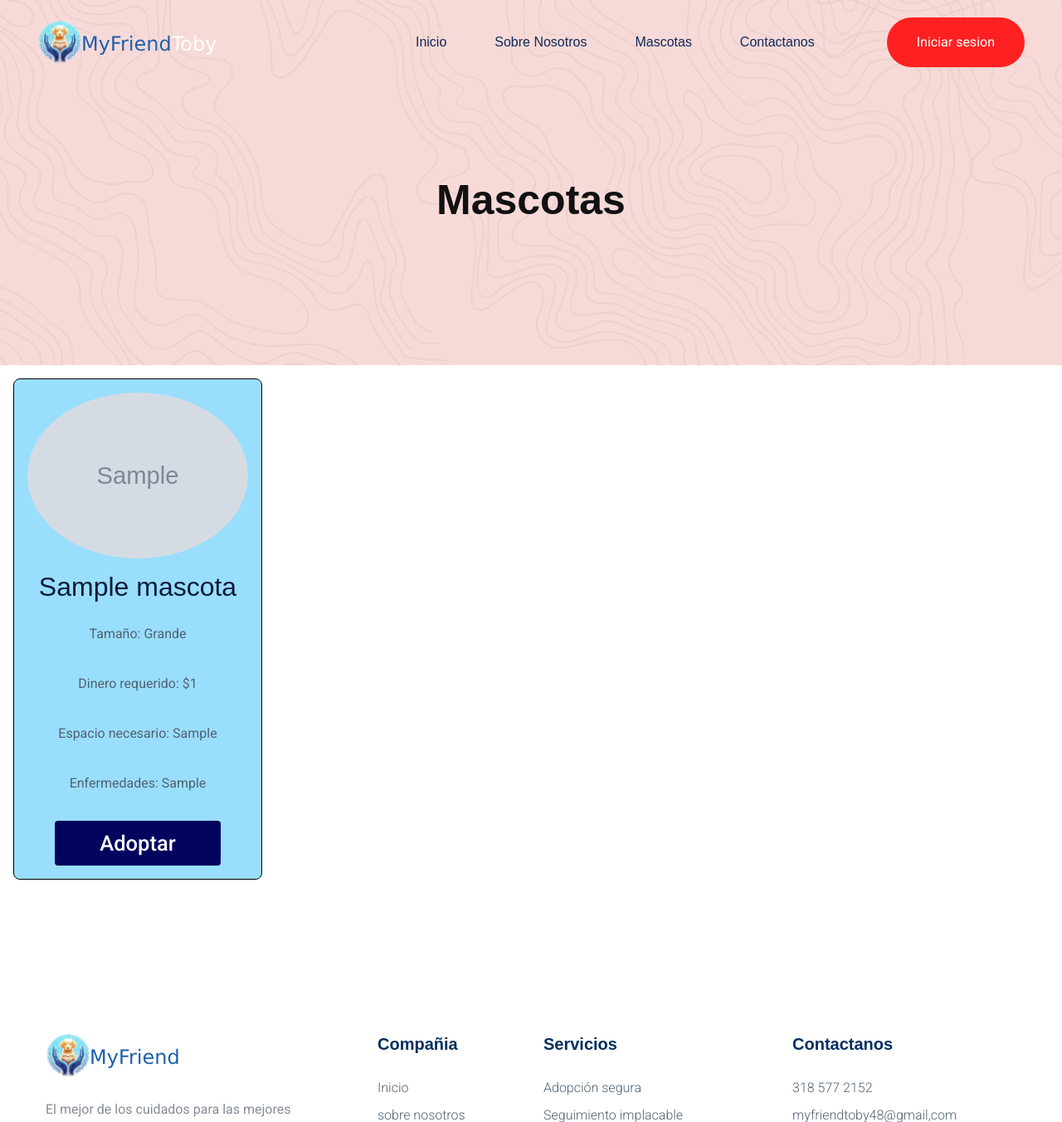
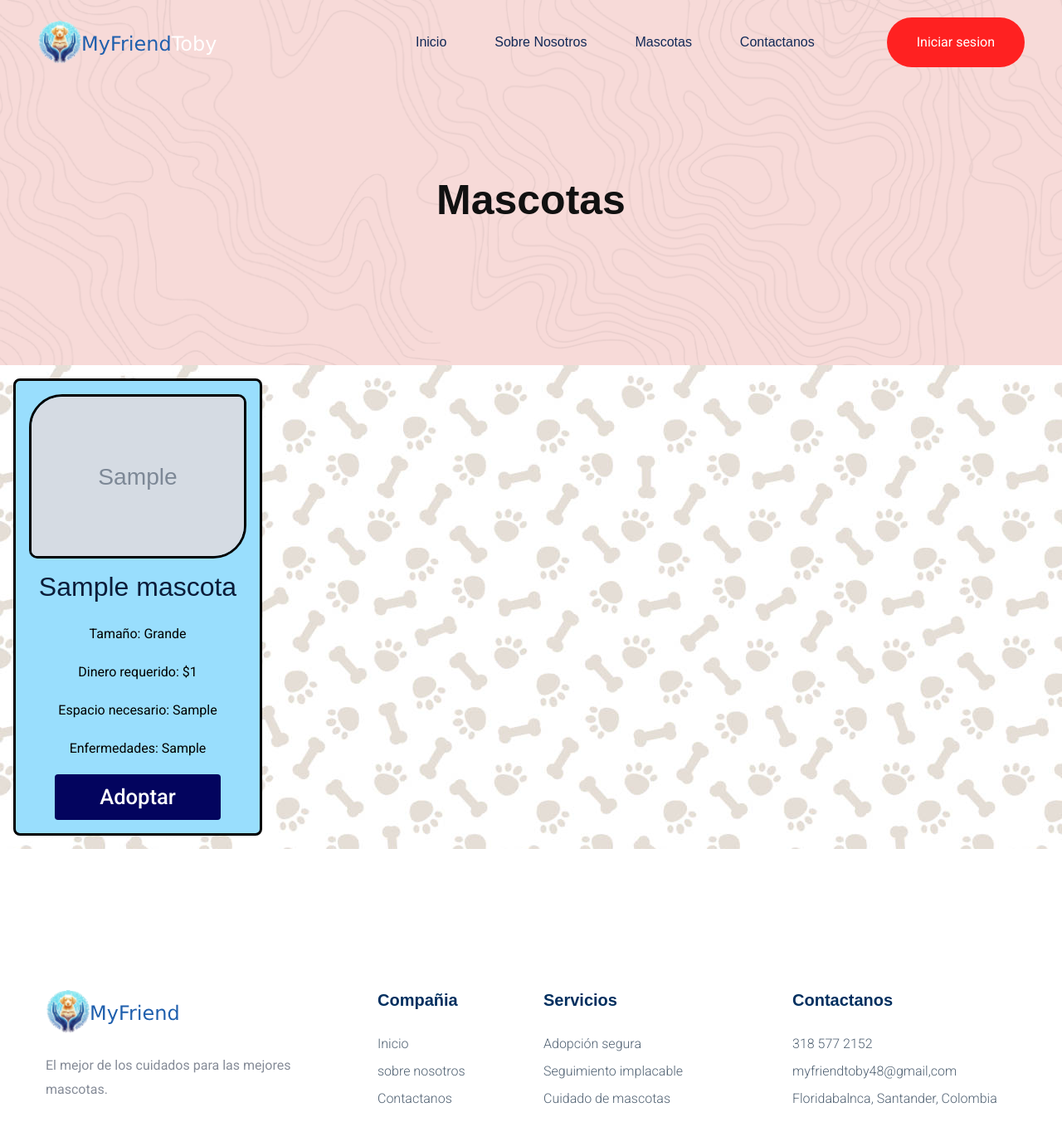
Before and after one commit to PhantomBlack219/sw-project-team4, a Django app: template MyFriendToby/veterinaria/templates/Mascotas.html in a window 1280 px wide. Shown: the top 1352 px of the page at 83% size. Run offline with Django 3.2, Linux system fonts and the light colour scheme; the template is opened without the code that fills it: values that come from a table or form of the project are taken from there, others are empty; tables that the repository leaves empty hold one stand-in row (values such as "Sample post"); grey boxes marked "Sample" are stand-in pictures; some libraries are stand-ins or nearby versions; some web fonts are replaced.

Commit message:
upload css petcard

```diff
--- a/MyFriendToby/veterinaria/static/css/PetCard.css
+++ b/MyFriendToby/veterinaria/static/css/PetCard.css
@@ -1,4 +1,6 @@
-
+main{
+  background-image: url('../img/login/fondo-formularios.jpg');
+}
 
 .card-container {
   display: flex;
@@ -14,7 +16,7 @@
   display: flex;
   flex-direction: column;
   align-items: center;
-  border: 1px solid #000000;
+  border: 3px solid #000000;
   border-radius: 8px;
   padding: 16px;
   margin: 16px;
@@ -26,7 +28,13 @@
 
 .card img {
   max-width: 100%;
-  border-radius: 50%;
+  border-radius: 40px 10px;
+  border: 3px solid #000000;
+}
+
+.card p{
+  color: #000000;
+  margin-bottom: 1px;
 }
 
 .adoptar-card {
```
